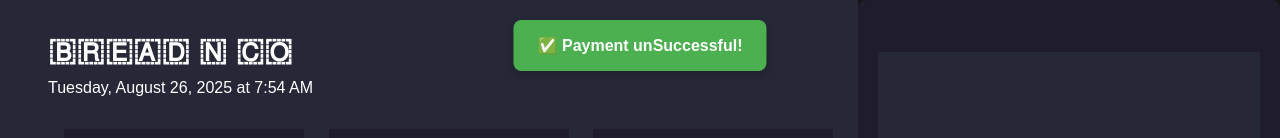
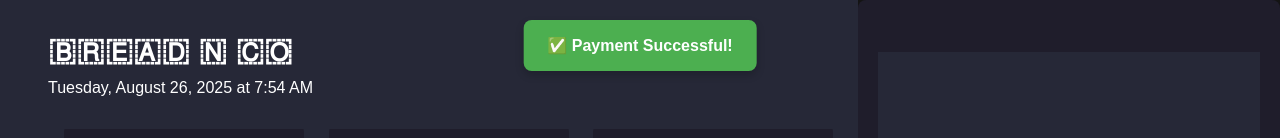
Before and after one commit to YasiruAkalanka/FirstTestRepo, a plain HTML site: page index.html in a window 1280 px wide. Both pictures are taken after a click on the button "Continue to Payment". Shown: the top 138 px of the page. Drawn offline with Linux system fonts and the light colour scheme; grey boxes are pictures that could not be loaded.

Commit message:
Update index.html

```diff
--- a/index.html
+++ b/index.html
@@ -12,7 +12,7 @@
 </head>
 <body>
     <div id="alertBox" style="display:none;" class="alert-box">
-        ✅ Payment unSuccessful!
+        ✅ Payment Successful!
       </div>
     <div class="main">
         <div class="items">
```
